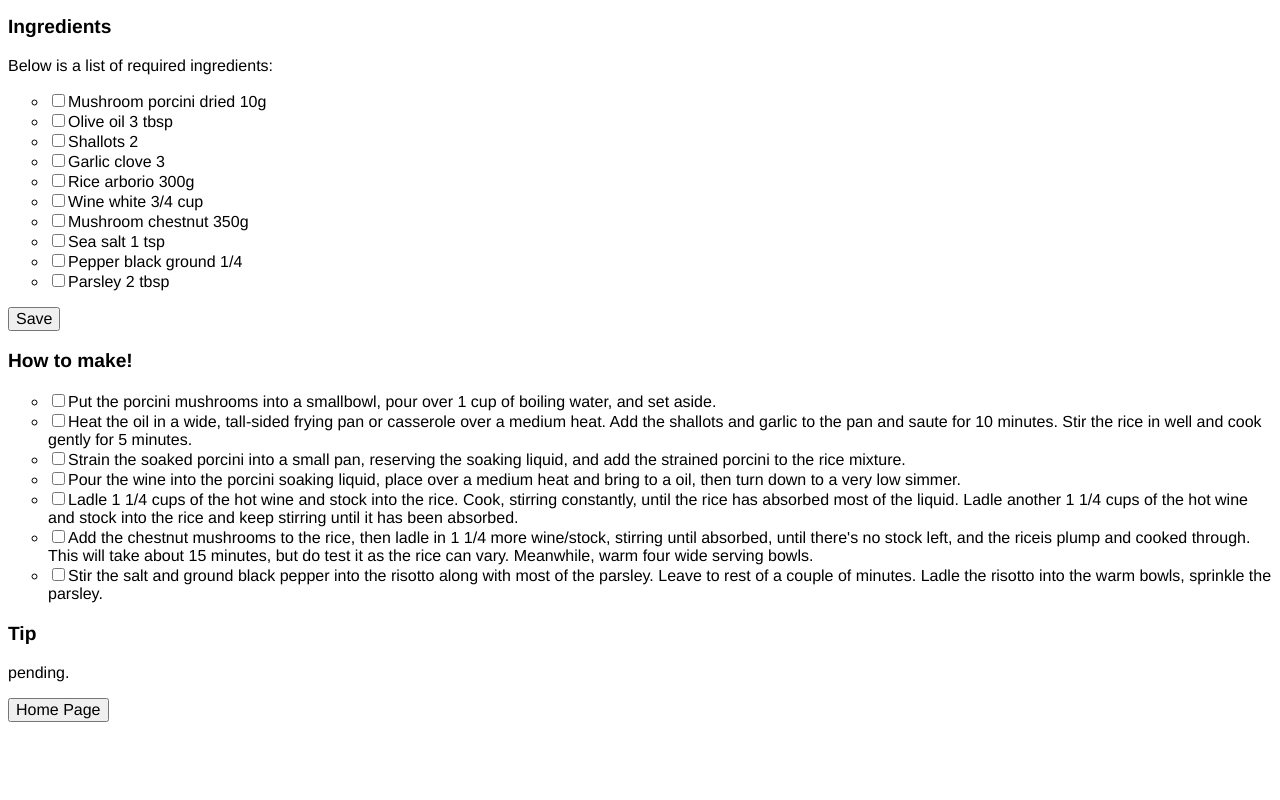
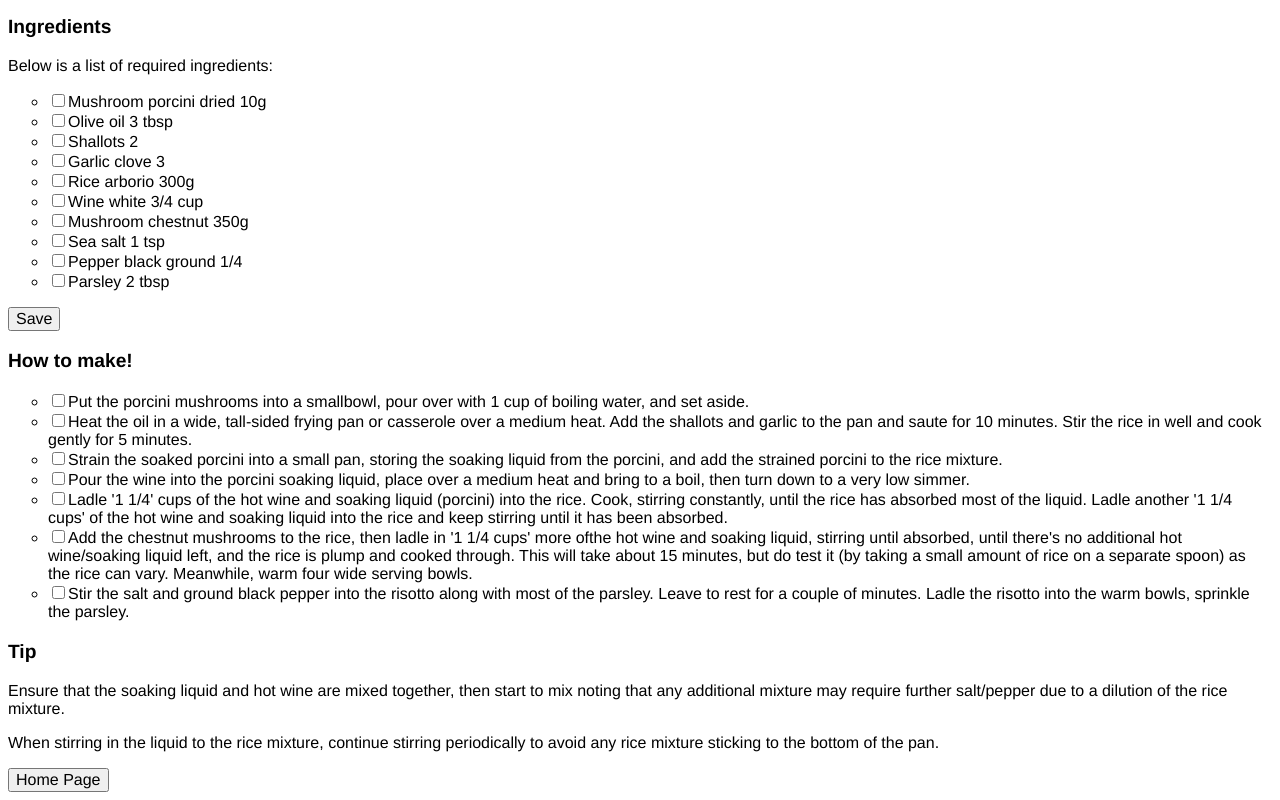
Before and after one commit to Ash-Woods/recipe-website, a plain HTML site: page recipe-details/mushroom-risotto.html in a window 1280 px wide. Shown: the part 1821-2621 px from the top of the page. Before the commit the page ends 2551 px from the top, so only its background shows below. Drawn offline with Linux system fonts and the light colour scheme; files that its build step writes are made by us from their sources.

Commit message:
Added amendments to risotto and lamingtons

```diff
--- a/recipe-details/mushroom-risotto.html
+++ b/recipe-details/mushroom-risotto.html
@@ -41,16 +41,17 @@
             </script>
         <h3>How to make!</h3>
         <ol>
-            <li><input type="checkbox">Put the porcini mushrooms into a smallbowl, pour over 1 cup of boiling water, and set aside.</li>
+            <li><input type="checkbox">Put the porcini mushrooms into a smallbowl, pour over with 1 cup of boiling water, and set aside.</li>
             <li><input type="checkbox">Heat the oil in a wide, tall-sided frying pan or casserole over a medium heat. Add the shallots and garlic to the pan and saute for 10 minutes. Stir the rice in well and cook gently for 5 minutes.</li>
-            <li><input type="checkbox">Strain the soaked porcini into a small pan, reserving the soaking liquid, and add the strained porcini to the rice mixture.</li>
-            <li><input type="checkbox">Pour the wine into the porcini soaking liquid, place over a medium heat and bring to a oil, then turn down to a very low simmer.</li>
-            <li><input type="checkbox">Ladle 1 1/4 cups of the hot wine and stock into the rice. Cook, stirring constantly, until the rice has absorbed most of the liquid. Ladle another 1 1/4 cups of the hot wine and stock into the rice and keep stirring until it has been absorbed.</li>
-            <li><input type="checkbox">Add the chestnut mushrooms to the rice, then ladle in 1 1/4 more wine/stock, stirring until absorbed, until there's no stock left, and the riceis plump and cooked through. This will take about 15 minutes, but do test it as the rice can vary. Meanwhile, warm four wide serving bowls.</li>
-            <li><input type="checkbox">Stir the salt and ground black pepper into the risotto along with most of the parsley. Leave to rest of a couple of minutes. Ladle the risotto into the warm bowls, sprinkle the parsley.</li>
+            <li><input type="checkbox">Strain the soaked porcini into a small pan, storing the soaking liquid from the porcini, and add the strained porcini to the rice mixture.</li>
+            <li><input type="checkbox">Pour the wine into the porcini soaking liquid, place over a medium heat and bring to a boil, then turn down to a very low simmer.</li>
+            <li><input type="checkbox">Ladle '1 1/4' cups of the hot wine and soaking liquid (porcini) into the rice. Cook, stirring constantly, until the rice has absorbed most of the liquid. Ladle another '1 1/4 cups' of the hot wine and soaking liquid into the rice and keep stirring until it has been absorbed.</li>
+            <li><input type="checkbox">Add the chestnut mushrooms to the rice, then ladle in '1 1/4 cups' more ofthe hot wine and soaking liquid, stirring until absorbed, until there's no additional hot wine/soaking liquid left, and the rice is plump and cooked through. This will take about 15 minutes, but do test it (by taking a small amount of rice on a separate spoon) as the rice can vary. Meanwhile, warm four wide serving bowls.</li>
+            <li><input type="checkbox">Stir the salt and ground black pepper into the risotto along with most of the parsley. Leave to rest for a couple of minutes. Ladle the risotto into the warm bowls, sprinkle the parsley.</li>
         </ol>
         <h3>Tip</h3>
-        <p>pending.</p>
+        <p>Ensure that the soaking liquid and hot wine are mixed together, then start to mix noting that any additional mixture may require further salt/pepper due to a dilution of the rice mixture.</p>
+        <p>When stirring in the liquid to the rice mixture, continue stirring periodically to avoid any rice mixture sticking to the bottom of the pan.</p>
         <form action="../index.html">
             <input type="submit" value="Home Page" />
         </form>
```
Also changed, not shown: recipe-details/lamingtons.html (+2 -1 lines).
